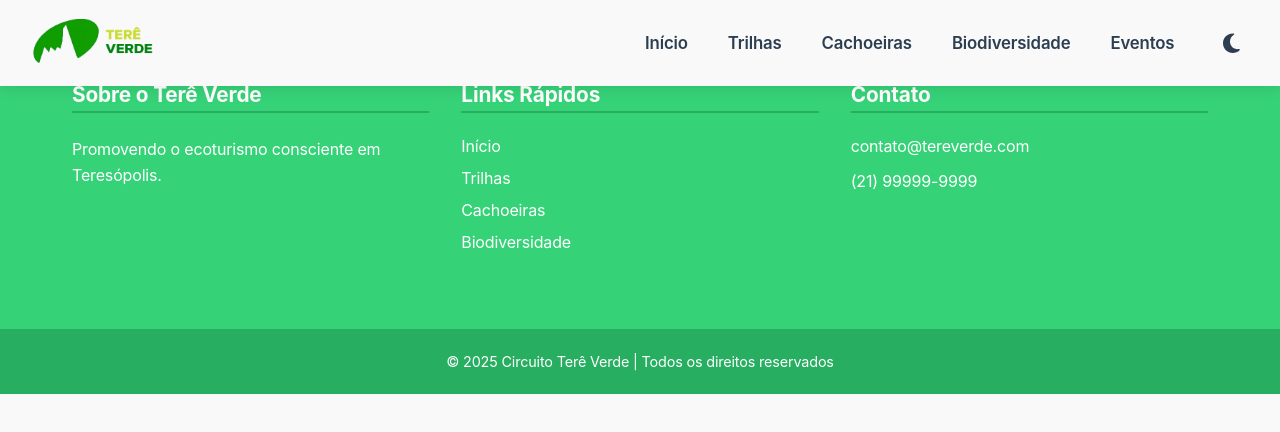
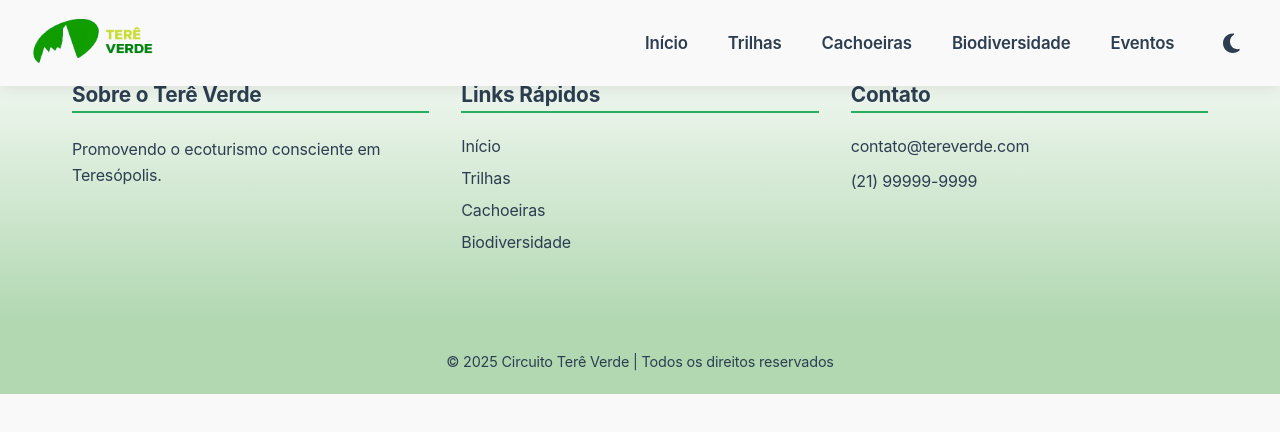
Before and after one commit to MiguelMFR/tere-verde, a React (Create React App) app: page /adm in a window 1280 px wide. Shown: the top 432 px of the page. Built offline with nearby package versions, Linux system fonts and the light colour scheme.

Commit message:
style: melhorando estilo e mesclagem do footer em ambos os temas

```diff
--- a/src/components/Footer/Footer.css
+++ b/src/components/Footer/Footer.css
@@ -1,6 +1,6 @@
 .footer {
-  background-color: var(--footer-background);
-  color: var(--text-light);
+  background: var(--footer-background);
+  color: var(--text);
   padding: 4rem 0 0;
   font-size: 1rem;
   margin-bottom: -50px;
@@ -20,7 +20,7 @@
 }
 
 .footer-section h3 {
-  color: var(--text-light);
+  color: var(--text);
   font-size: 1.3rem;
   margin-bottom: 1.5rem;
   position: relative;
@@ -53,9 +53,9 @@
   justify-content: center;
   width: 40px;
   height: 40px;
-  background-color: var(--text-light);
+  background-color: var(--text);
   border-radius: 50%;
-  color: var(--text-light);
+  color: var(--text);
   transition: all 0.3s ease;
 }
 
@@ -73,7 +73,7 @@
 }
 
 .footer-section.links a {
-  color: var(--text-light);
+  color: var(--text);
   text-decoration: none;
   transition: color 0.3s ease;
   display: block;
--- a/src/index.css
+++ b/src/index.css
@@ -6,20 +6,19 @@
 
   :root {
     --error-color: #e74c3c;
+    --primary-color: #27ae60;
+    --text-hover: #2ecc71;
 
     /*==LIGHT THEME==*/
-    --primary-color: #27ae60;
+    --text-dark: #2c3e50;
     --background-light: #f9f9f9;
 
-    --footer-background-light: #36D278;
-    --footer-bottom-background-light: #27AE60;
+    --footer-background-light: linear-gradient(to bottom, #f9f9f9 0%, #fdfdfb 10%, #ecf5ec 20%, #b2d8b2 80%);
+    --footer-bottom-background-light: #b2d8b2;
 
     --button-background: #27a360;
     --button-hover: #2ecc71;
     --button-border-light: #ddd;
-
-    --text-dark: #2c3e50;
-    --text-hover: #2ecc71;
 
     --card-border-light: #ffffff33;
     --card-text-light: #667273;
@@ -34,15 +33,15 @@
     --text-light: #fff;
     --background-dark: #1d1d1d;
 
-    --footer-background-dark: #0c2e0d;
-    --footer-bottom-background-dark: #082a09;
+    --footer-background-dark: linear-gradient(to bottom, #1d1d1d 5%, #101a13 20%, #232823 40%, #232823 50%, #233c2b 80%);
+    --footer-bottom-background-dark: #233c2b;
 
     --button-border-dark: #abab;
 
     --card-text-dark: #919C9D;
 
     --cachoeira-info-section-dark: #033951;
-    --bio-info-section-dark: #121A09;
+    --bio-info-section-dark: #233c2b;
     --evento-info-section-dark: #72000B;
 
     --box-shadow-dark: 0 4px 16px rgba(0, 0, 0, 0.32),
```
